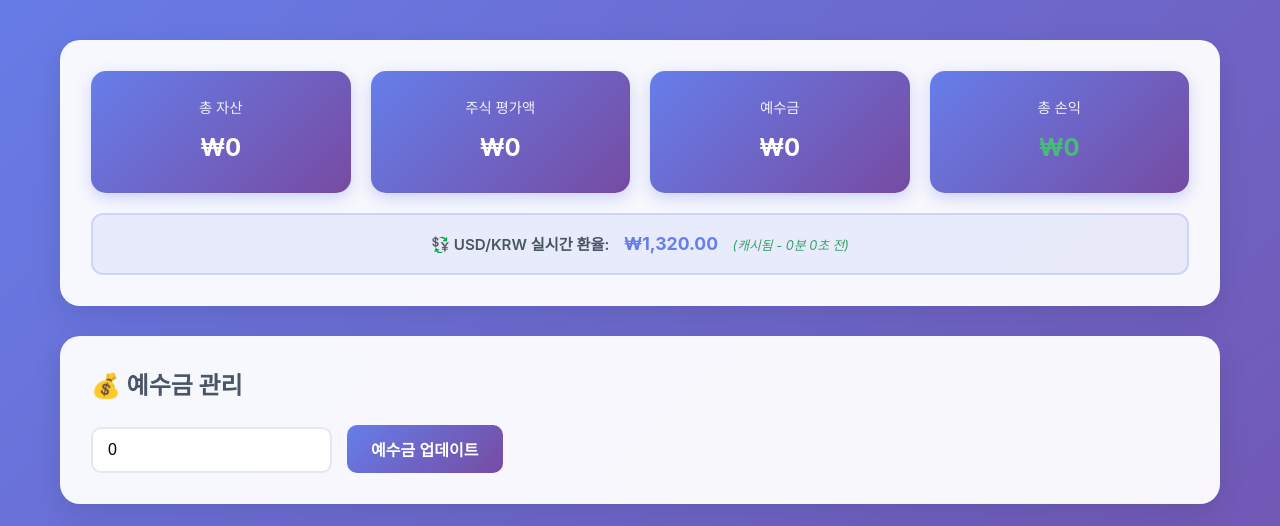
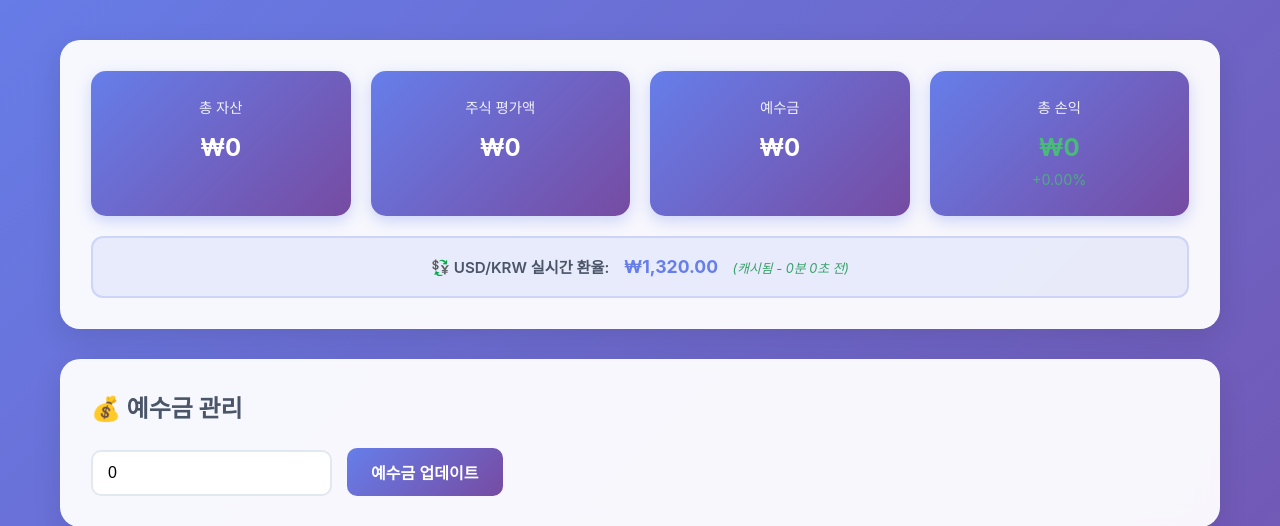
Before and after one commit to entarogit/asset-tracker, a Flask app: page / in a window 1280 px wide. Shown: the part 122-648 px from the top of the page. Run offline with Flask 3, Linux system fonts and the light colour scheme; the visitor is signed in with stand-in values (Sample User, id 1); data that the repository does not hold is empty.

Commit message:
총 손익 카드에 전체 수익률(%) 표시 추가
- API: /api/asset-summary에 total_profit_rate 필드 추가 (총 투자금 대비 손익 비율)
- HTML: 총 손익 카드에 수익률 표시 요소 추가
- JS: loadAssetSummary에서 수익률 렌더링 및 색상 처리

Co-Authored-By: Claude Sonnet 4.6 <noreply@anthropic.com>

```diff
--- a/main.py
+++ b/main.py
@@ -598,6 +598,7 @@ def get_asset_summary(current_user: User = Depends(get_current_user), db: Sessio
     user = db.query(User).filter(User.id == current_user.id).first()
     total_stock_value = 0
     total_profit_loss = 0
+    total_cost = 0
     current_rate = get_exchange_rate()
 
     for stock in user.stocks:
@@ -612,12 +613,16 @@ def get_asset_summary(current_user: User = Depends(get_current_user), db: Sessio
                 cost_krw = stock.avg_price * stock.quantity
             total_stock_value += current_value_krw
             total_profit_loss += current_value_krw - cost_krw
+            total_cost += cost_krw
+
+    total_profit_rate = (total_profit_loss / total_cost * 100) if total_cost > 0 else 0
 
     return {
         "total_stock_value": total_stock_value,
         "cash": user.cash,
         "total_asset": total_stock_value + user.cash,
         "total_profit_loss": total_profit_loss,
+        "total_profit_rate": total_profit_rate,
         "exchange_rate": current_rate
     }
 
--- a/static/script.js
+++ b/static/script.js
@@ -211,6 +211,10 @@ async function loadAssetSummary() {
             const totalProfitElement = document.getElementById('total-profit-loss');
             totalProfitElement.textContent = formatCurrency(data.total_profit_loss);
             totalProfitElement.className = `amount profit-loss ${data.total_profit_loss >= 0 ? 'positive' : 'negative'}`;
+            const totalRateElement = document.getElementById('total-profit-rate');
+            const totalRate = data.total_profit_rate ?? 0;
+            totalRateElement.textContent = formatPercent(totalRate);
+            totalRateElement.className = `profit-rate profit-loss ${totalRate >= 0 ? 'positive' : 'negative'}`;
             if (data.exchange_rate) updateExchangeRateDisplay(data.exchange_rate);
         }
     } catch (error) {
--- a/templates/index.html
+++ b/templates/index.html
@@ -43,6 +43,7 @@
                 <div class="summary-card">
                     <h3>총 손익</h3>
                     <p class="amount profit-loss" id="total-profit-loss">₩0</p>
+                    <p class="profit-rate profit-loss" id="total-profit-rate">0.00%</p>
                 </div>
             </div>
 
```
